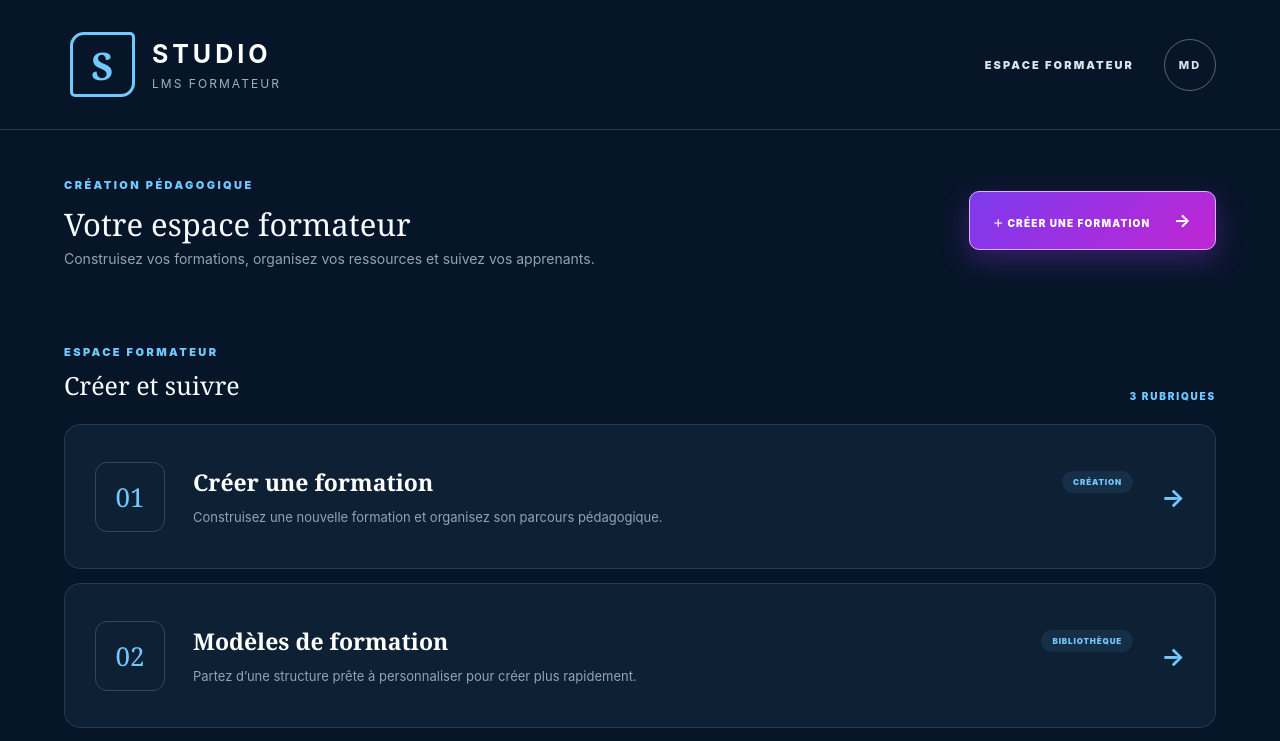
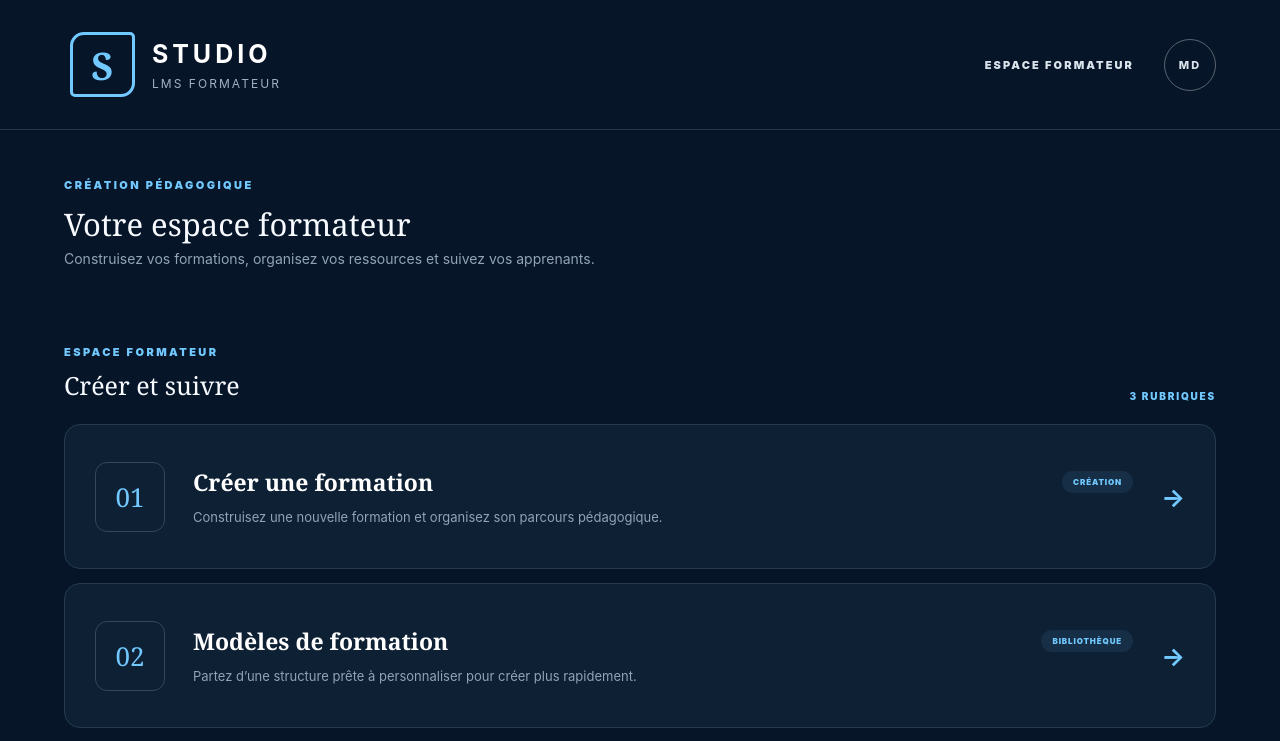
Before and after one commit to murieldaupiard-cpu/lms-formateur, a Next.js app: page / in a window 1280 px wide. Shown: the top 741 px of the page. Built offline with nearby package versions, Linux system fonts and the light colour scheme.

Commit message:
Remove duplicate create training CTA

```diff
--- a/app/page.tsx
+++ b/app/page.tsx
@@ -43,7 +43,6 @@ export default function Home(){
   {view==="published"?<section className="published-page"><div className="published-card"><span>FORMATION PUBLIÉE</span><div className="success-mark">✓</div><h1>{title||"Votre formation"}</h1><p>La formation est maintenant publiée dans ce prototype. Vous pouvez revenir à l’espace formateur ou continuer à la modifier.</p><div><button className="secondary-step" onClick={()=>{setView("create");setStep(3)}}>MODIFIER</button><button className="next-step" onClick={()=>setView("home")}>RETOUR À L’ESPACE FORMATEUR →</button></div></div></section>:view==="home"?<>
    <section className="studio-heading">
     <div><span>CRÉATION PÉDAGOGIQUE</span><h1>Votre espace formateur</h1><p>Construisez vos formations, organisez vos ressources et suivez vos apprenants.</p></div>
-    <button className="create-main" onClick={()=>{setStep(1);setView("create")}}>＋ CRÉER UNE FORMATION <b>→</b></button>
    </section>
    <section className="studio-list">
     <div className="list-title"><div><span>ESPACE FORMATEUR</span><h2>Créer et suivre</h2></div><small>3 RUBRIQUES</small></div>
```
